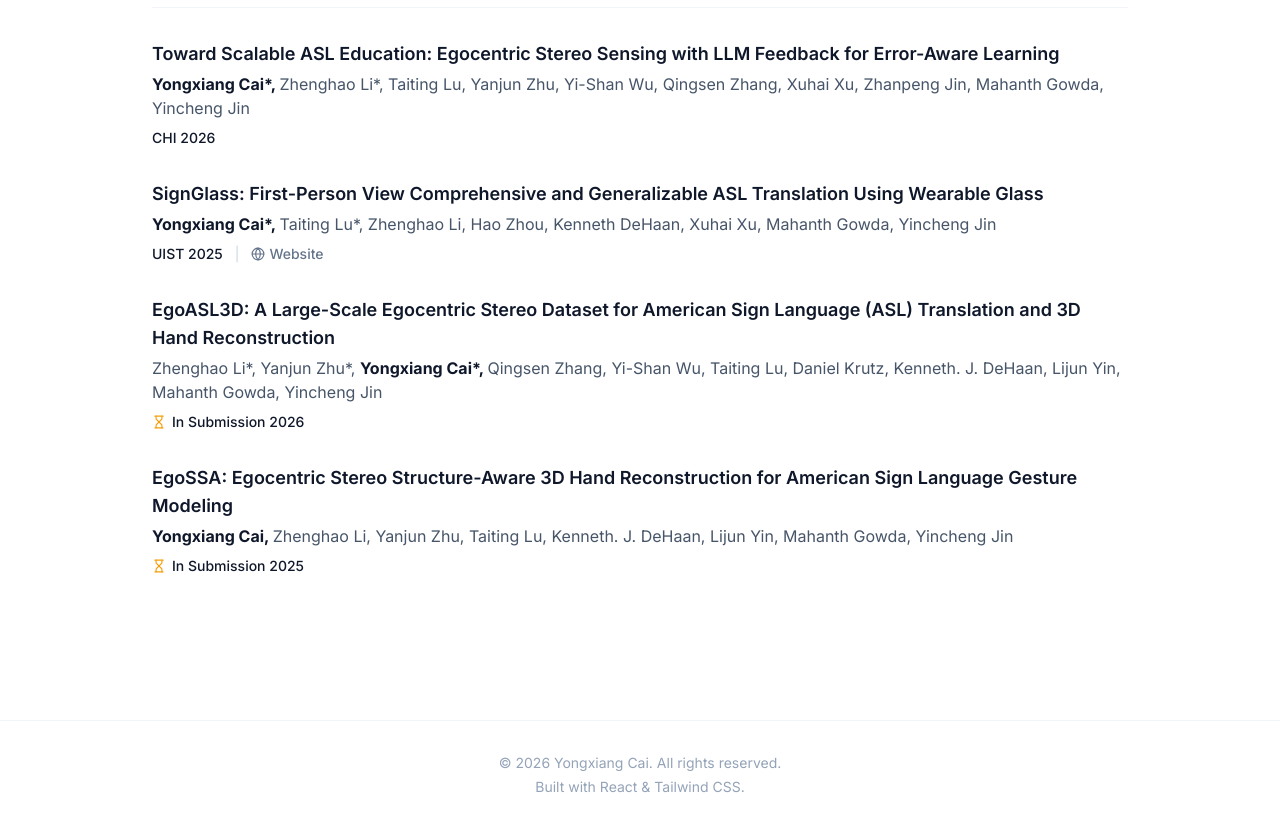
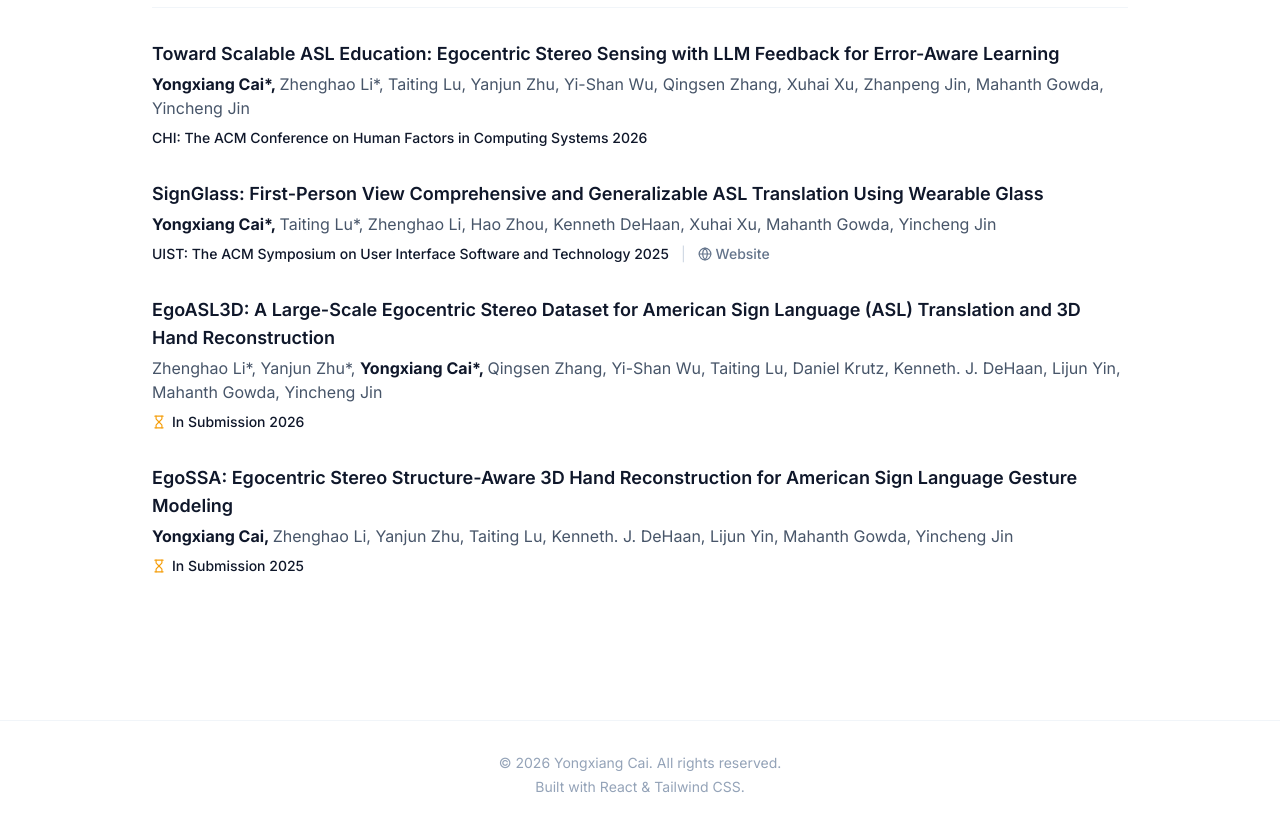
Before and after one commit to XiaoSanchez/XiaoSanchez.github.io, a React (Vite) app: page /#/ in a window 1280 px wide. Shown: the part 1820-2649 px from the top of the page. Built offline with nearby package versions, Linux system fonts and the light colour scheme.

Commit message:
Update venue details for conference entries

```diff
--- a/constants.ts
+++ b/constants.ts
@@ -38,7 +38,7 @@ export const PUBLICATIONS: Publication[] = [
     id: "chi2026",
     title: "Toward Scalable ASL Education: Egocentric Stereo Sensing with LLM Feedback for Error-Aware Learning",
     authors: ["Yongxiang Cai*", "Zhenghao Li*", "Taiting Lu", "Yanjun Zhu", "Yi-Shan Wu", "Qingsen Zhang", "Xuhai Xu", "Zhanpeng Jin", "Mahanth Gowda", "Yincheng Jin"],
-    venue: "CHI",
+    venue: "CHI: The ACM Conference on Human Factors in Computing Systems",
     year: 2026,
     links: {},
     takeaway: "First egocentric ASL learning system integrating stereo vision and LLM-driven feedback for error-aware learning.",
@@ -48,7 +48,7 @@ export const PUBLICATIONS: Publication[] = [
     id: "signglass",
     title: "SignGlass: First-Person View Comprehensive and Generalizable ASL Translation Using Wearable Glass",
     authors: ["Yongxiang Cai*", "Taiting Lu*", "Zhenghao Li", "Hao Zhou", "Kenneth DeHaan", "Xuhai Xu", "Mahanth Gowda", "Yincheng Jin"],
-    venue: "UIST",
+    venue: "UIST: The ACM Symposium on User Interface Software and Technology",
     year: 2025,
     links: { website: "https://dl.acm.org/doi/10.1145/3746059.3747782" },
     takeaway: "First egocentric SLT system using smart glasses with real-time feedback.",
```
